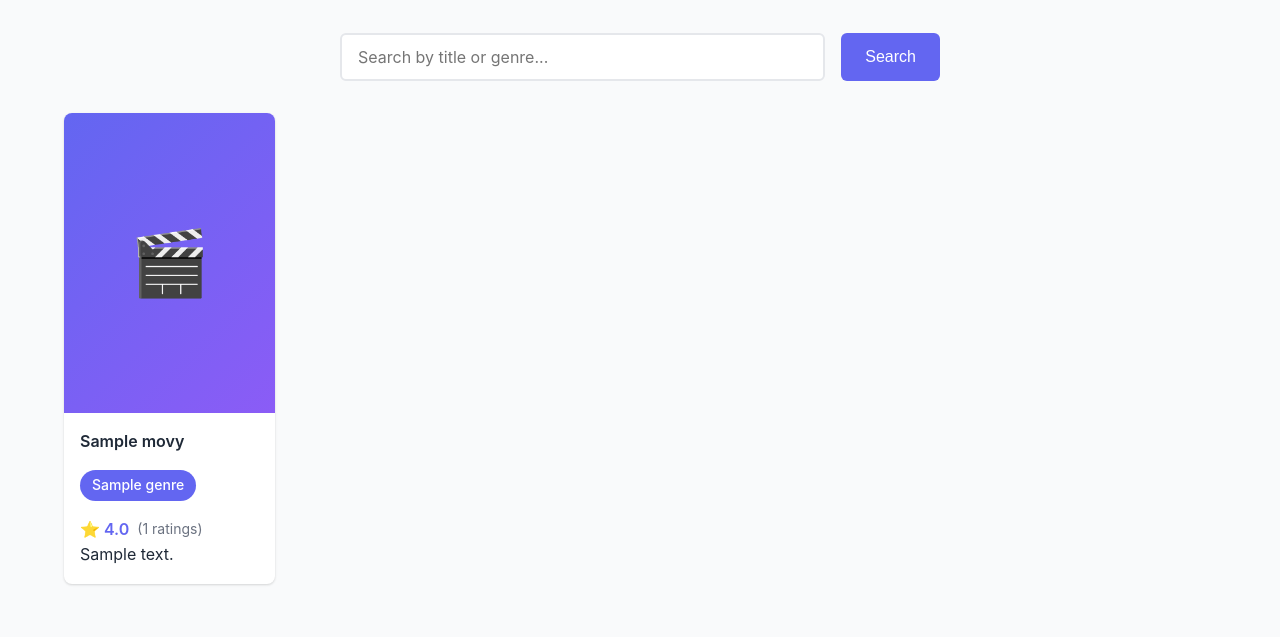
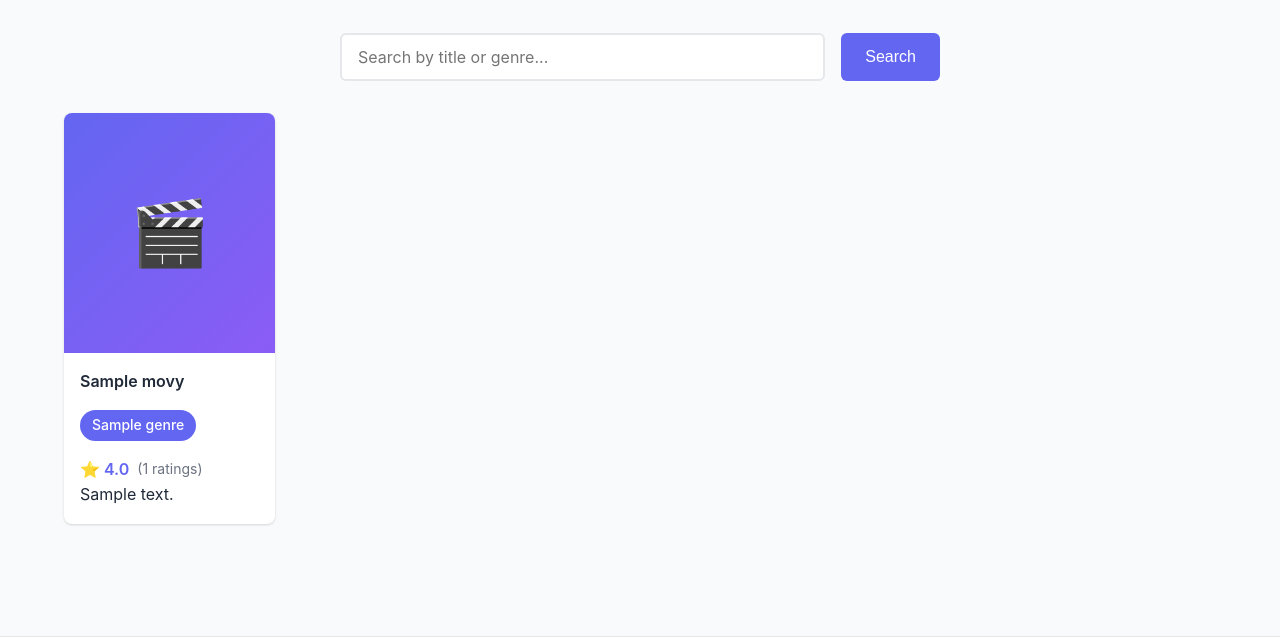
Before and after one commit to brandonistfan/MovieBook, a PHP site: page / in a window 1280 px wide. Shown: the part 202-839 px from the top of the page. Run offline with PHP 8.4, Linux system fonts and the light colour scheme; tables that the repository leaves empty hold one stand-in row (values such as "Sample post"); data that the repository does not hold is empty.

Commit message:
shorter thumbnail heights

```diff
--- a/css/style.css
+++ b/css/style.css
@@ -131,7 +131,7 @@ body {
 
 .movie-poster {
     width: 100%;
-    height: 300px;
+    height: 240px;
     background: linear-gradient(135deg, var(--primary-color), var(--secondary-color));
     display: flex;
     align-items: center;
```
